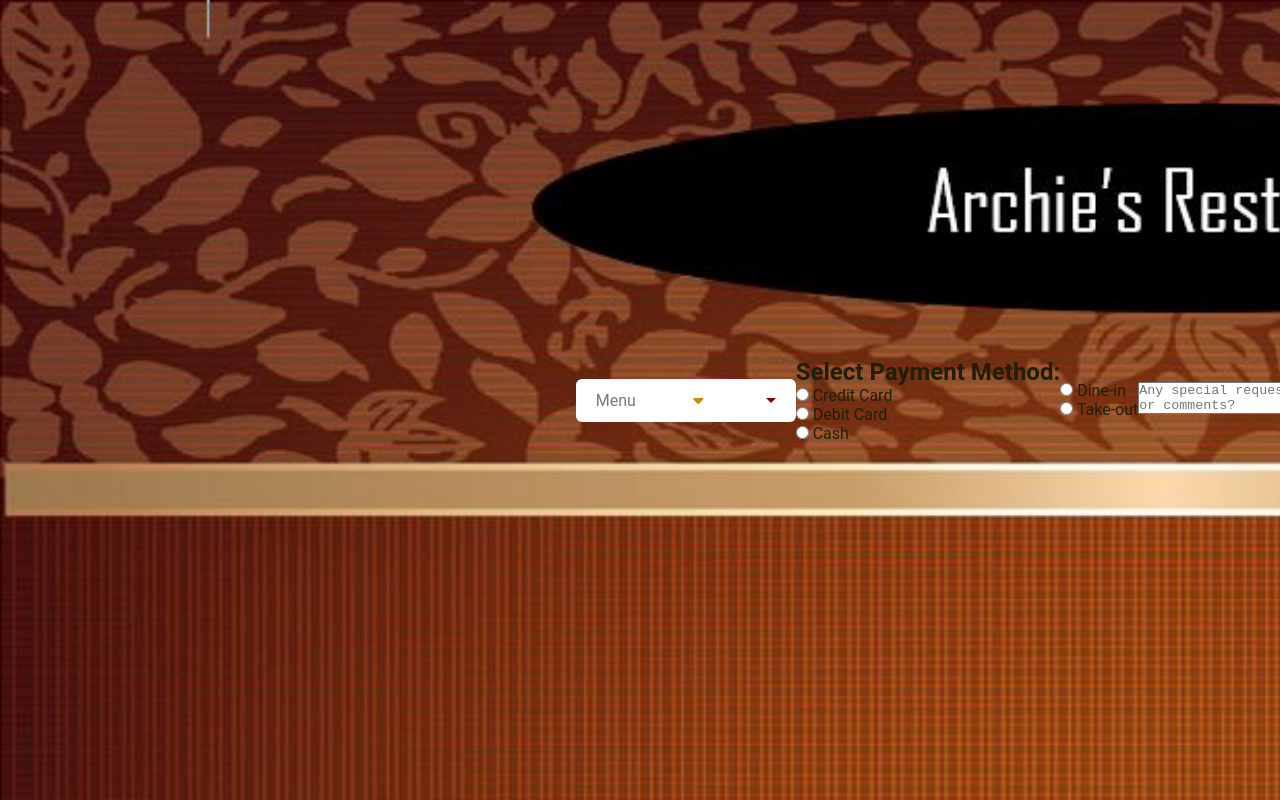
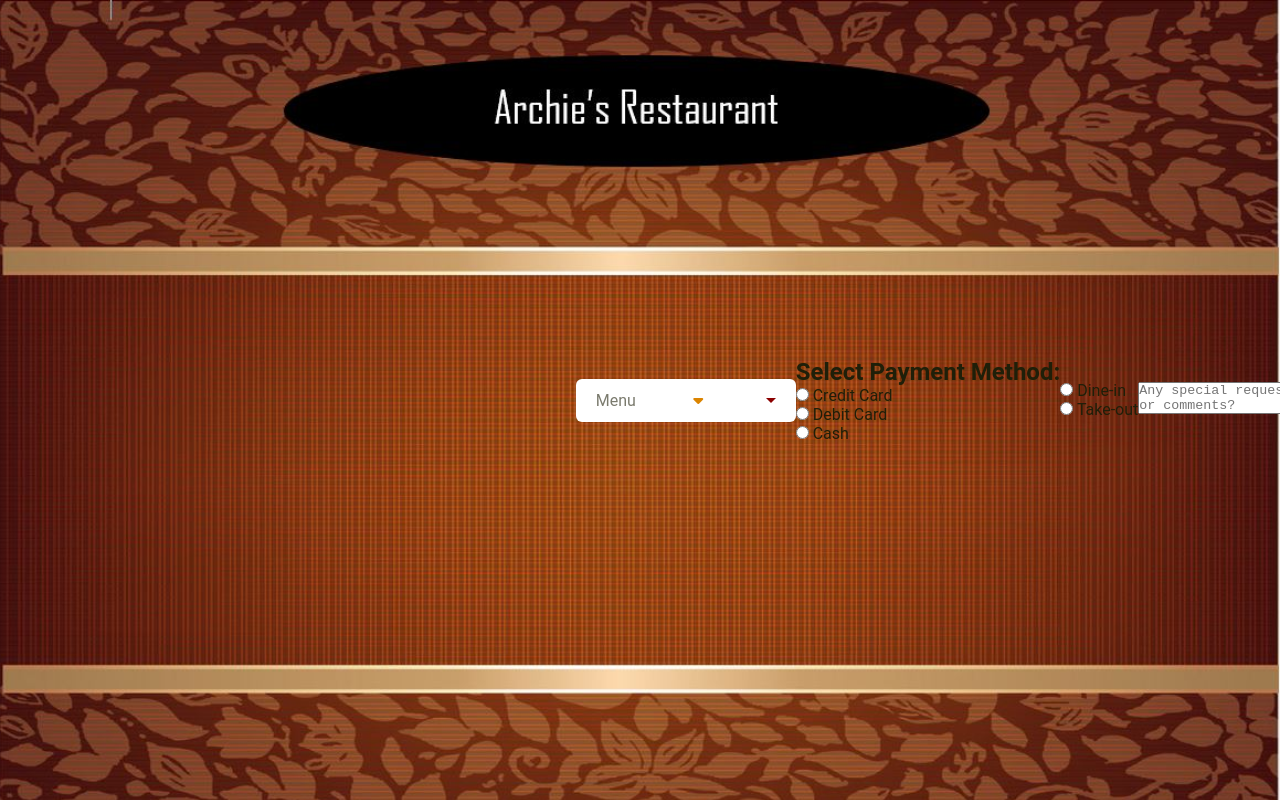
Before and after one commit to tyieeee/HO2, a plain HTML site: page index.html in a window 1280 px wide. Shown: the top 800 px of the page. Drawn offline with Linux system fonts and the light colour scheme.

Commit message:
initial commit

```diff
--- a/index.html
+++ b/index.html
@@ -10,7 +10,7 @@
     <style>
         body {
             background-image: url('images/bg1.JPG');
-            background-size: 2400px;
+            background-size: cover;
             width: 2000px;
             margin: 0 auto;
         }
```
